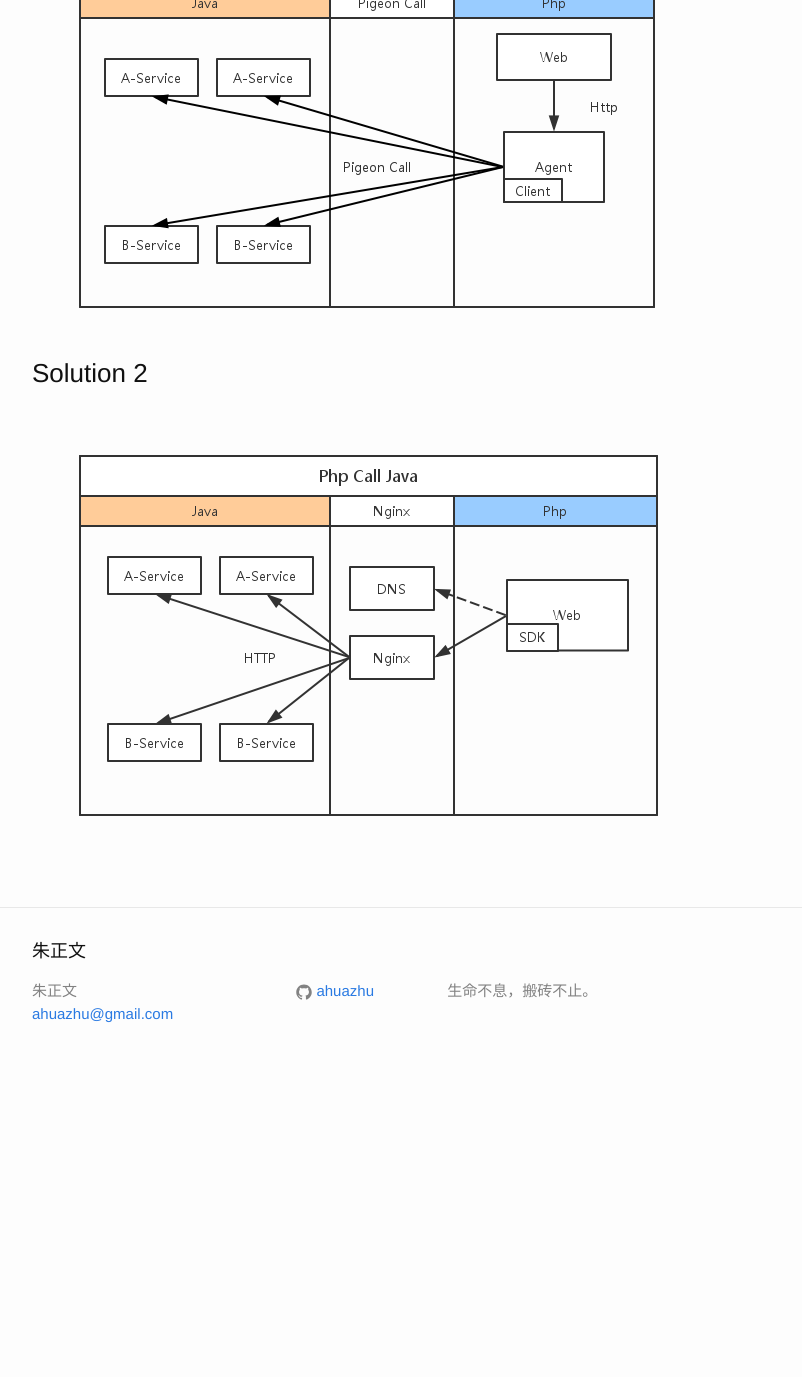
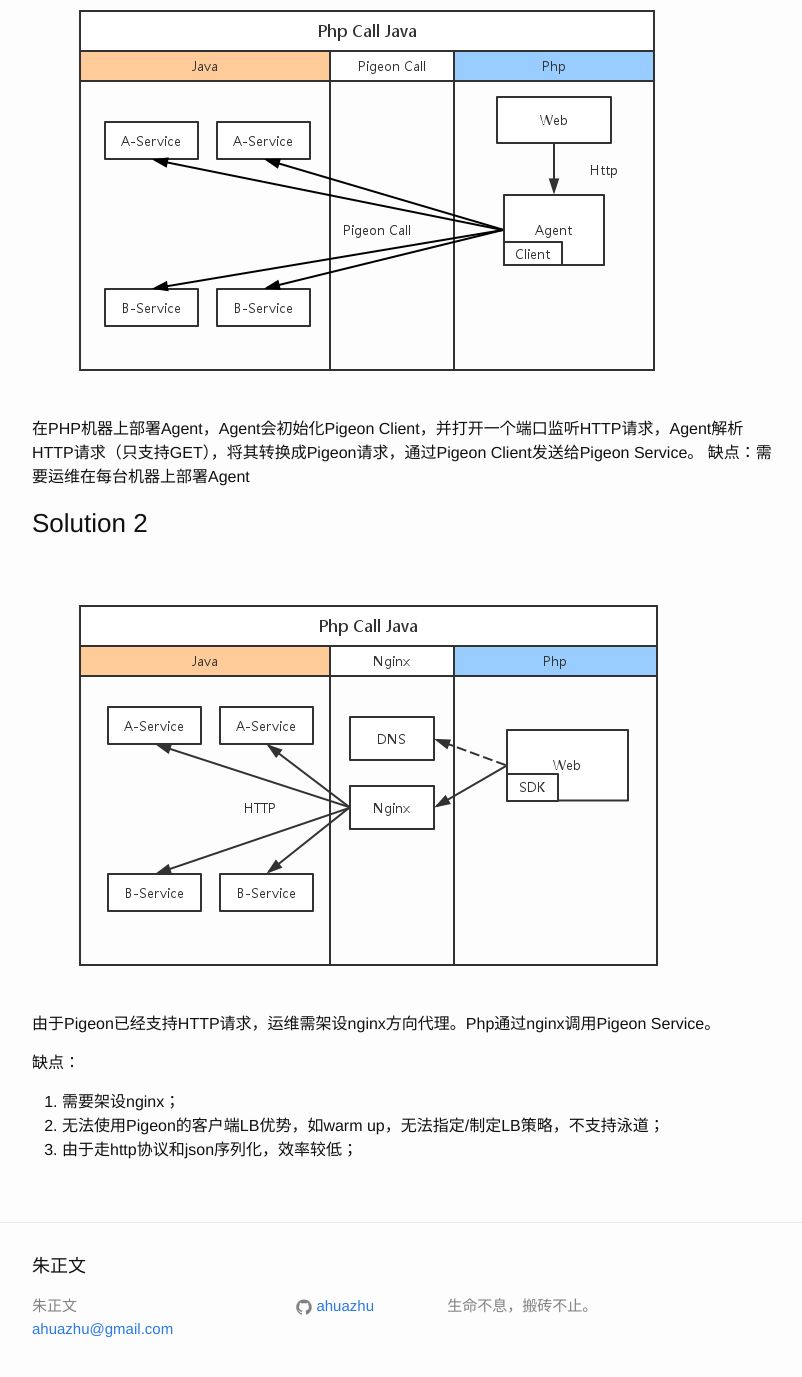
Before and after one commit to ahuazhu/ahuazhu.github.io, a Jekyll site: the page built from _posts/2016-07-06-java-php.markdown, in a window 1280 px wide and 1400 px high, scrolled down 934 px. Shown: the top 1377 px of the window, without its empty margins (238-1040 px from the left). Built offline with Jekyll 4.4.1, drawn with Linux system fonts in a browser that asks for light colours; before the commit the page ends 2019 px from its top, so only the background shows below that; some of the changed text lies outside the part shown.

Commit message:
add comment for Java-Php call

```diff
--- a/_posts/2016-07-06-java-php.markdown
+++ b/_posts/2016-07-06-java-php.markdown
@@ -5,13 +5,29 @@ date:   2016-07-06 21:00:00 +0800
 categories: 基础设施搭建
 ---
 
+![Java Call Php](/static/img/Java_Php.png)
+
 ## Java Call Php
-![Java Call Php](/static/img/Java_Php.png)
+扩展PigeonClient功能，增加php调用Method。当Method == "php" 时，采用http方式调用Php服务，Php端不需任何更改。
+
 
 ## Php Call Java
 
 ### Solution 1
+
 ![Php Call Java](/static/img/Php_Java1.png)
 
+在PHP机器上部署Agent，Agent会初始化Pigeon Client，并打开一个端口监听HTTP请求，Agent解析HTTP请求（只支持GET），将其转换成Pigeon请求，通过Pigeon Client发送给Pigeon Service。
+缺点：需要运维在每台机器上部署Agent
+
 ### Solution 2
+
 ![Php Call Java](/static/img/Php_Java2.png)
+
+由于Pigeon已经支持HTTP请求，运维需架设nginx方向代理。Php通过nginx调用Pigeon Service。
+
+缺点：
+
+1. 需要架设nginx；
+2. 无法使用Pigeon的客户端LB优势，如warm up，无法指定/制定LB策略，不支持泳道；
+3. 由于走http协议和json序列化，效率较低；
```
